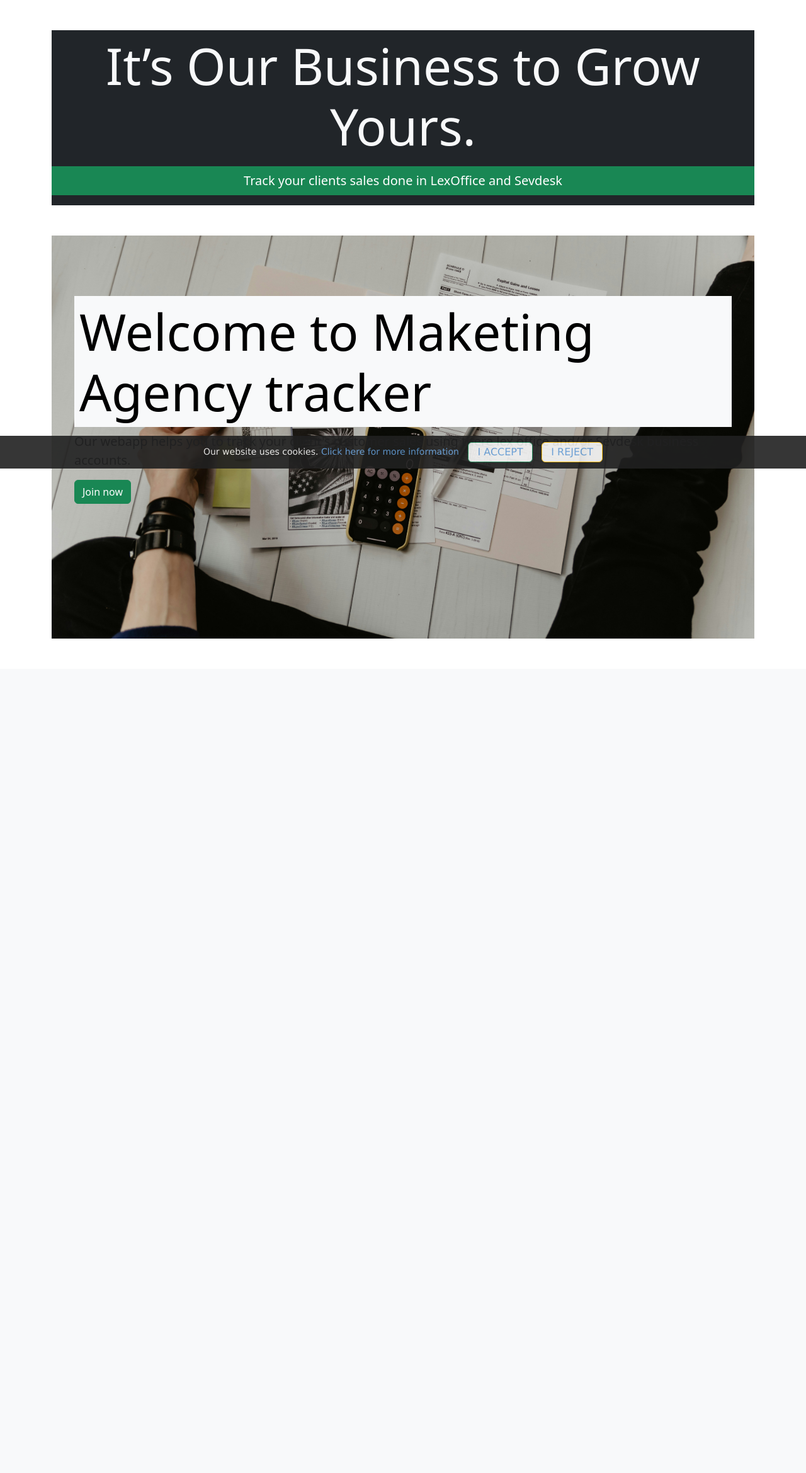
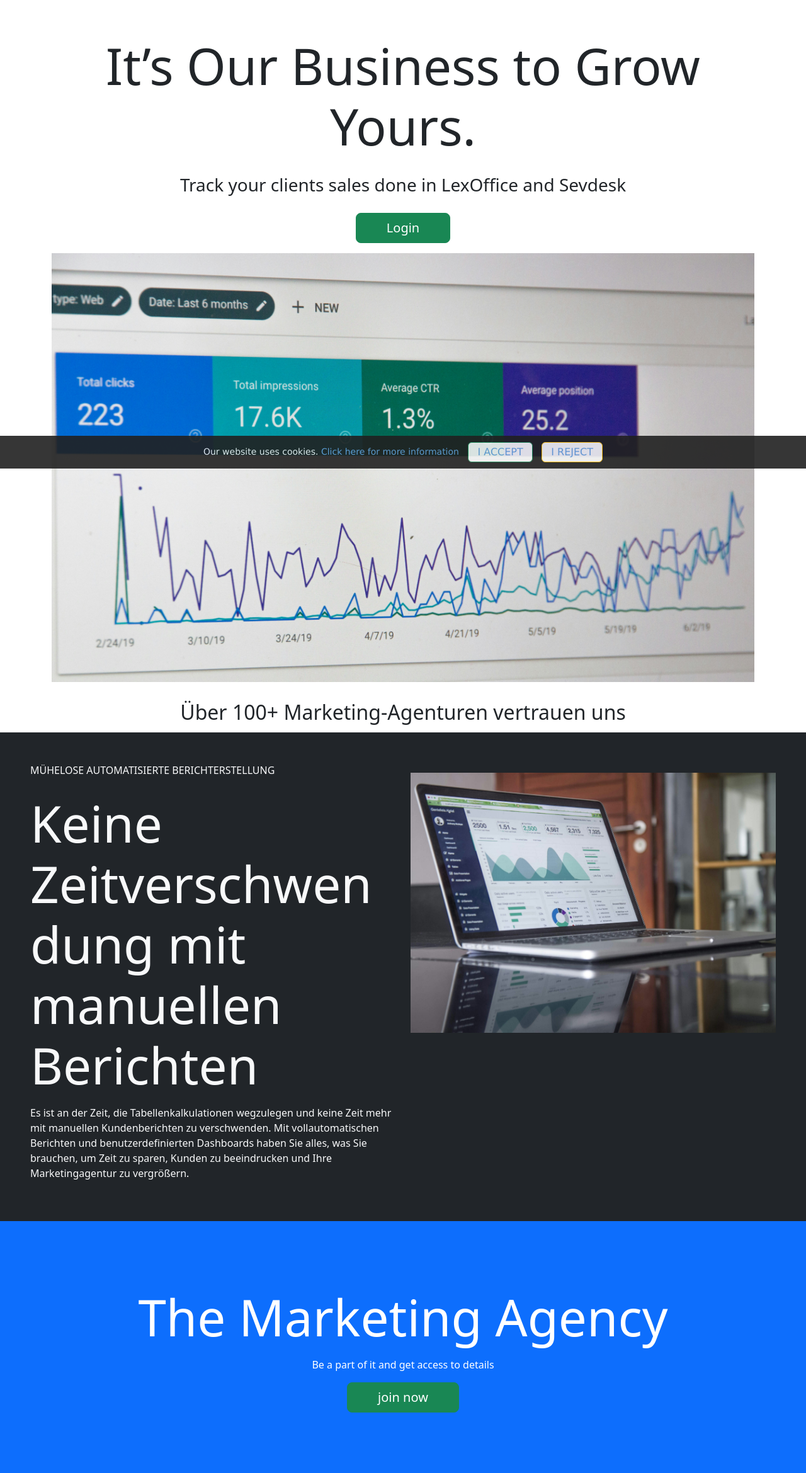
Before and after one commit to itsDrac/Marketing, a Flask app: page / in a window 1280 px wide. Shown: the part 56-2395 px from the top of the page at 63% size. Before the commit the page ends 1070 px from the top, so only its background shows below. Run offline with Flask 3, Linux system fonts and the light colour scheme; some libraries are stand-ins or nearby versions.

Commit message:
Did final touchup

```diff
--- a/app/templates/home.html
+++ b/app/templates/home.html
@@ -5,18 +5,36 @@
 {% block body %}
 	<div class="container align-items-center">
 		<div class="d-flex justify-content-center mt-5">
-			<div class="vstack text-bg-dark">
-			<h1 class="display-1 text-center text-light text-break py-2">It’s Our Business to Grow Yours.</h1>
-			<p class="lead text-center text-bg-success fw-medium py-2">Track your clients sales done in LexOffice and Sevdesk</p>
+			<div class="vstack">
+			<h1 class="display-1 text-center text-break fw-medium py-2">It’s Our Business to Grow Yours.</h1>
+			<p class="lead text-center fs-3 fw-medium py-2">Track your clients sales done in LexOffice and Sevdesk</p>
+			<a href={{ url_for('main.login') }} class="mx-auto px-5 btn btn-success btn-lg">Login</a>
+			</div>
+		</div>
+	<img src="{{ url_for('static', filename='image/bg-img.jpg') }}" class="my-3 img-fluid" alt="Home Image">
+	<p class="lead text-center fs-2 fw-medium my-2">Über 100+ Marketing-Agenturen vertrauen uns</p>
+	</div>
+	<section class="text-bg-dark p-5 text-light">
+		<div class="row">
+			<div class="col-6">
+				<p class="fs-6 fw-medium">MÜHELOSE AUTOMATISIERTE BERICHTERSTELLUNG</p>
+				<h1 class="display-1 text-break fw-medium py-2">Keine Zeitverschwendung mit manuellen Berichten</h1>
+				<p class="fs-6">Es ist an der Zeit, die Tabellenkalkulationen wegzulegen und keine Zeit mehr mit manuellen Kundenberichten zu verschwenden. Mit vollautomatischen Berichten und benutzerdefinierten Dashboards haben Sie alles, was Sie brauchen, um Zeit zu sparen, Kunden zu beeindrucken und Ihre Marketingagentur zu vergrößern.</p>
+			</div>
+			<div class="col-6">
+				<img src="{{ url_for('static', filename='image/bg-img-1.jpg') }}" class="my-3 img-fluid" alt="Home Image">
+			</div>
+		</div>
+	</section>
+	<section class="text-bg-primary p-5">
+	<div class="container align-items-center">
+		<div class="d-flex justify-content-center mt-5">
+			<div class="vstack">
+			<h1 class="display-1 text-center text-break fw-medium py-2">The Marketing Agency</h1>
+			<p class="fs-6 fw-medium text-center">Be a part of it and get access to details</p>
+			<a href={{ url_for('main.register') }} class="mb-5 text-center mx-auto px-5 btn btn-success btn-lg">join now</a>
 			</div>
 		</div>
 	</div>
-<div class="container my-5 position-relative">
-	<img src="{{ url_for('static', filename='image/bg-img.jpg') }}" class="img-fluid" alt="Home Image">
-	<div class="position-absolute top-0 start-0 p-5 mt-5">
-	<h1 class="display-1 p-2 text-bg-light">Welcome to Maketing Agency tracker</h1>
-	<p class="lead text-dark">Our webapp helps you to track your client's customer sales using there lex office and/or Sevdesk business accounts.</p>
-	<a href="{{ url_for('main.register') }}" class="btn btn-success">Join now </a>
-	</div>
-</div>
+	</section>
 {% endblock %}
--- a/app/templates/lex_main.html
+++ b/app/templates/lex_main.html
@@ -19,7 +19,7 @@
 					<th scope="col">S.no.</th>
 					<th scope="col">Organization Name</th>
 					<th scope="col">Added on.(UTC time)</th>
-					<th scope="col" colspan="3" class="text-center">Actions</th>
+					<th scope="col" colspan="2" class="text-center">Actions</th>
 				</tr>
 			</thead>
 			<tbody>
@@ -28,9 +28,6 @@
 					<th scope="row">{{ loop.index }}</th>
 					<td>{{ lexacc.name }}</td>
 					<td>{{ lexacc.added_on.strftime("%d-%b-%Y") }}</td>
-					<td class="text-center">
-						<button class="btn btn-warning">Edit</button>
-					</td>
 					<td class="text-center">
 						<a href={{ url_for('main.lex_customer', lexid=lexacc.id ) }}>
 						<button class="btn btn-primary">Customers</button>
--- a/app/templates/navbar.html
+++ b/app/templates/navbar.html
@@ -1,4 +1,4 @@
-<nav class="navbar navbar-expand-lg bg-body-tertiary">
+<nav class="navbar navbar-expand-lg bg-body-tertiary sticky-top">
   <div class="container">
 	<a class="navbar-brand" href="{{ url_for('home') }}">Marketing Tracking</a>
     <button class="navbar-toggler" type="button" data-bs-toggle="collapse" data-bs-target="#navbarNavAltMarkup" aria-controls="navbarNavAltMarkup" aria-expanded="false" aria-label="Toggle navigation">
```
Also changed, not shown: app/templates/sev_main.html (+2 -5 lines), app/static/image/bg-img-1.jpg (added), app/static/image/bg-img.jpg.
